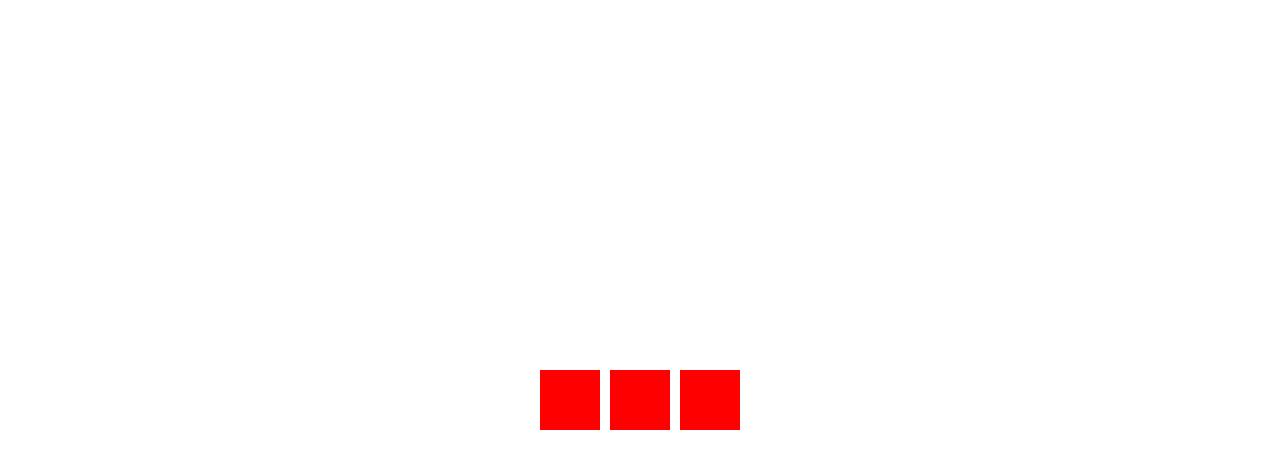
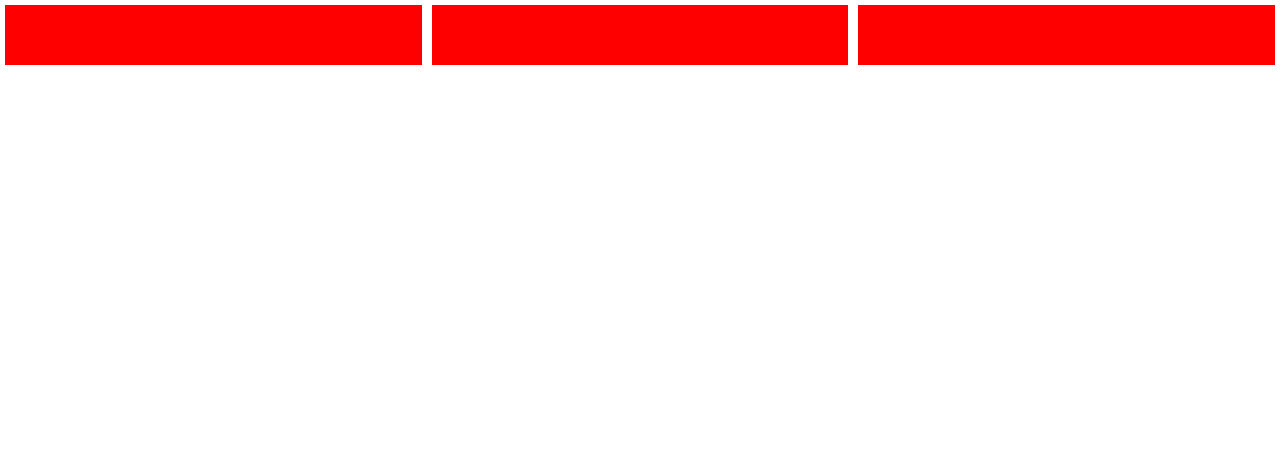
Before and after one commit to vitorararuna/FlexBox, a plain HTML site: page index.html in a window 1280 px wide. Drawn offline with Linux system fonts and the light colour scheme.

Commit message:
Redimensionamento

```diff
--- a/styles.css
+++ b/styles.css
@@ -5,33 +5,26 @@ html, body, #app{
 
 
 #app{
-  /* Primeira coisa é colcoar um display felx ao redor dos elms que estiver por fora dos elms que queremos trabalhar  */
+  display: flex;
 
-  display: flex;
-  /* Obs1.: A partir de agora ele vai alinhar os elms na horizontal*/
+  /*Agora vamos ver 3 propriedades que vai permitir a gente controlar se um componente deve ser expremido ou até aumentado para caber no espaço do container dele */
 
-  flex-direction: row;
-  /* "row" Direção dos itens filhos do app vão sempre seguir na mesma linha*/
-  /* "column" Direção dos itens filhos do app vão sempre seguir na mesma coluna*/
-
-  align-items: center;
-  /* Caso "row" o align-items vai alinhar verticalmente */
-  /* Caso "column" o align-items vai alinhar horizontalmente */
-
-  justify-content: center;
-  /* Caso "row" o justify-content vai alinhar horizontalmente */
-  /* Caso "column" o align-items vai alinhar verticalmente */
-
-  /* Tem algumas propriedades especiais:
-      * space-betwenn: espaço igual entre todos os itens
-      * space-arround: espaço igual entre todos os itens + espaço no começo e no fim
-    */
 
 }
 
 .box{
-  width: 60px;
+  width: 100px;
   height: 60px;
   background: #f00;
   margin: 5px;
+
+  /* flex-grow: 1; */
+  /* Com o flex-grow, os nossos componentes vão ter a capacidade de ser aumentado para caber no container (elm pai): ocupar toda a largura disponível*/
+
+  /* flex-shrink: 1; */
+  /* Já com o flex-shrink, os nossos componentes vão ter a capacidade de se expremer para caber no cantainer */
+
+  flex: 1 0;
+  /*O flex é a soma das 2 propriedades acima*/
+  /* nesse caso a gente quer que ele aumente se necessário, porém não se exprema*/
 }
```
